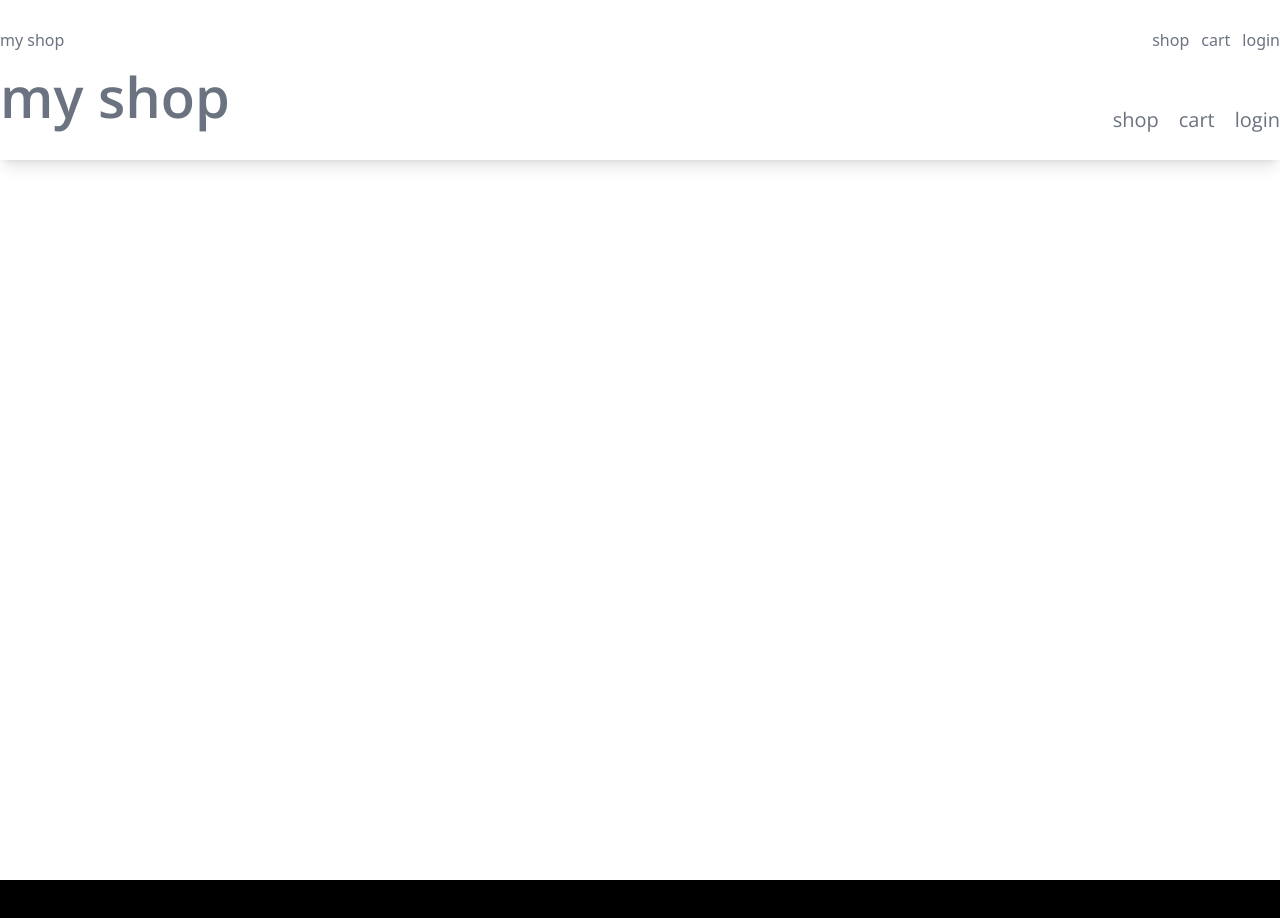
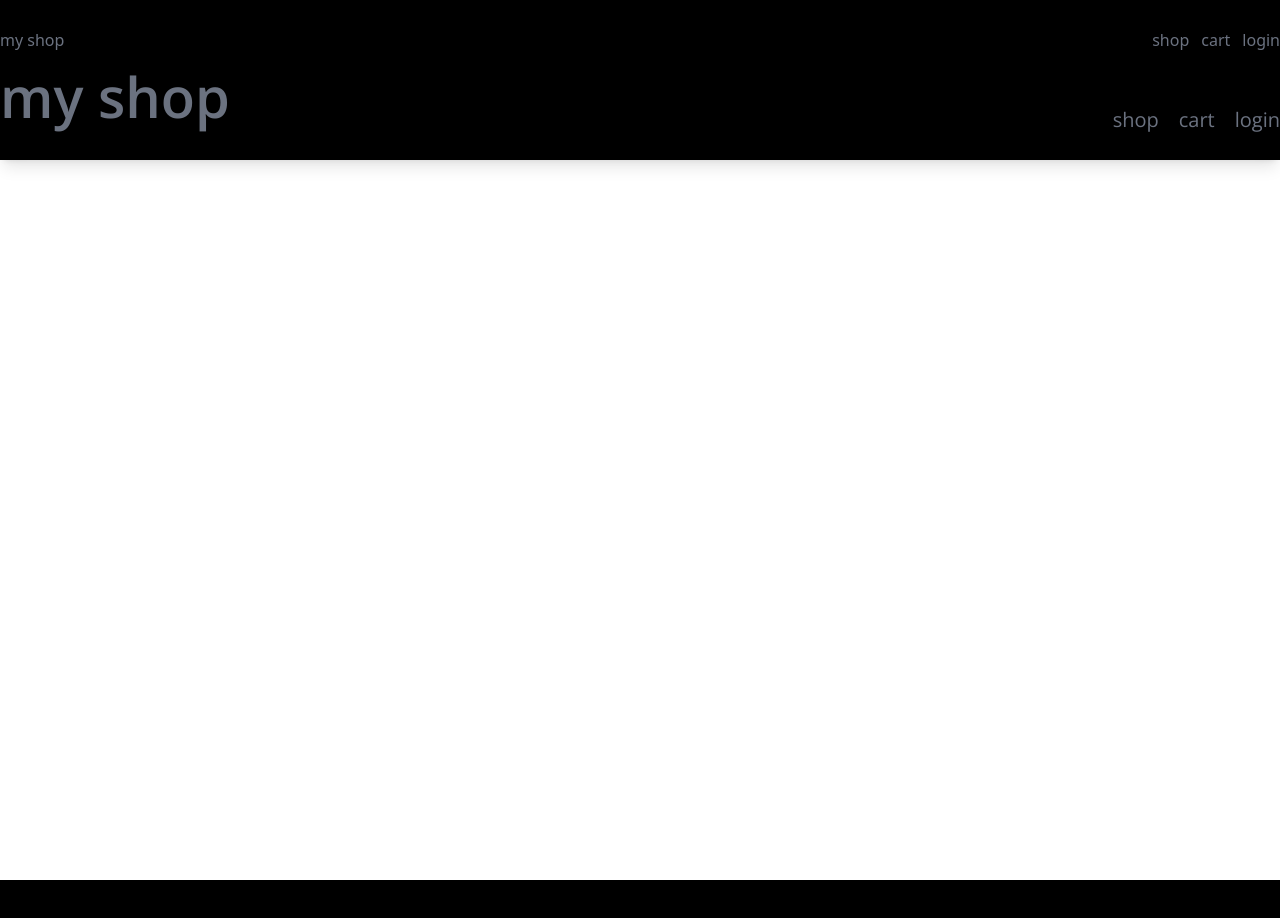
Before and after one commit to sanbleb-hash/store-client, a Next.js app: page /components/navbar in a window 1280 px wide. Shown: the top 918 px of the page. Built offline with nearby package versions, Linux system fonts and the light colour scheme.

Commit message:
touched navbar

```diff
--- a/pages/components/navbar.js
+++ b/pages/components/navbar.js
@@ -10,9 +10,9 @@ const Nav = () => {
 		'pb-4',
 	];
 	return (
-		<nav className=' w-screen bg-transparent h-[10vh] shadow-lg '>
+		<nav className=' w-screen  h-[10vh] shadow-lg bg-black '>
 			<div className='flex items-center justify-between container mx-auto h-full text-gray-500'>
-				<h1>
+				<h1 className>
 					<Link href='/'>my shop</Link>
 				</h1>
 				<ul className='flex items-center justify-between gap-3'>
```
